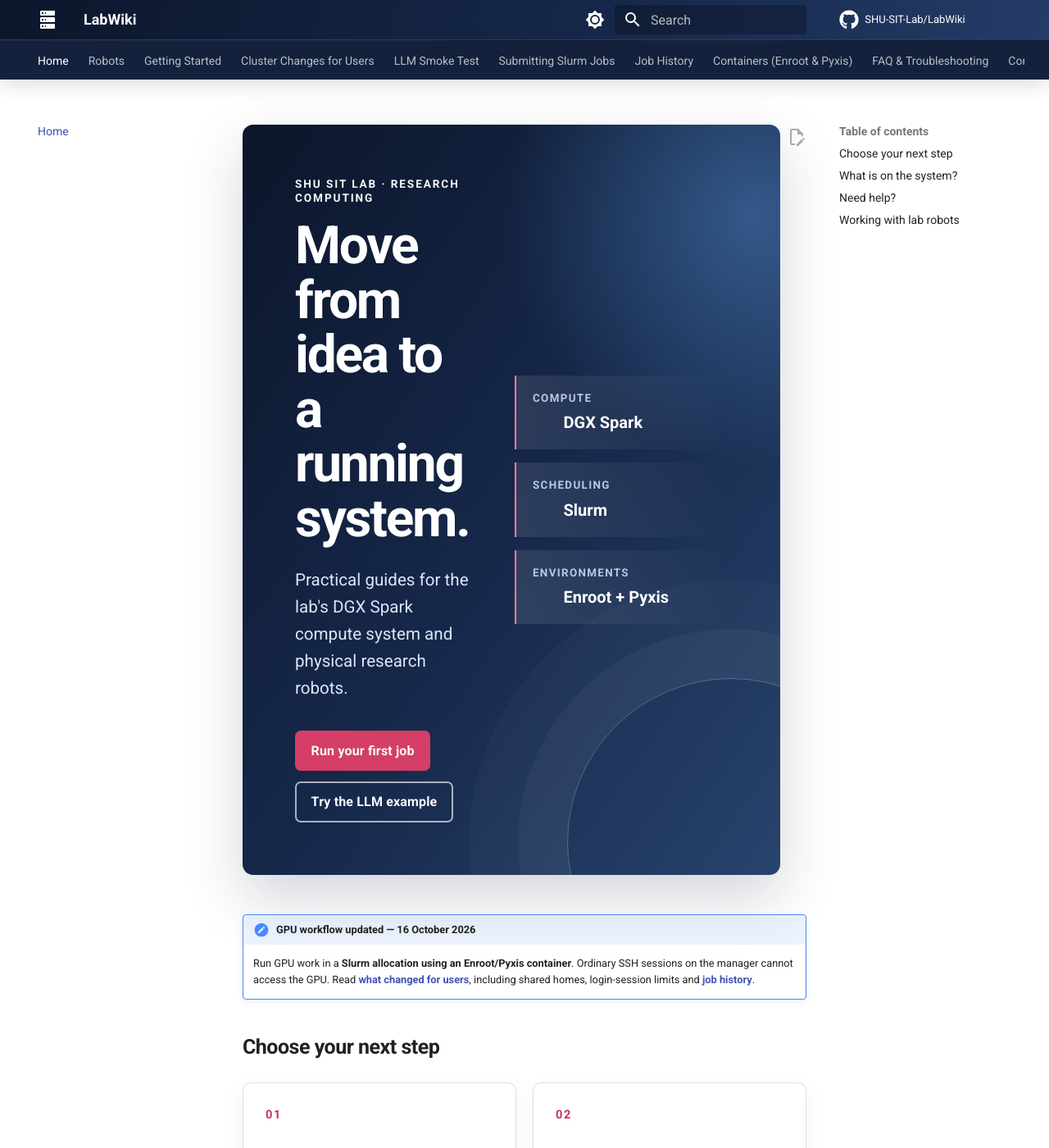
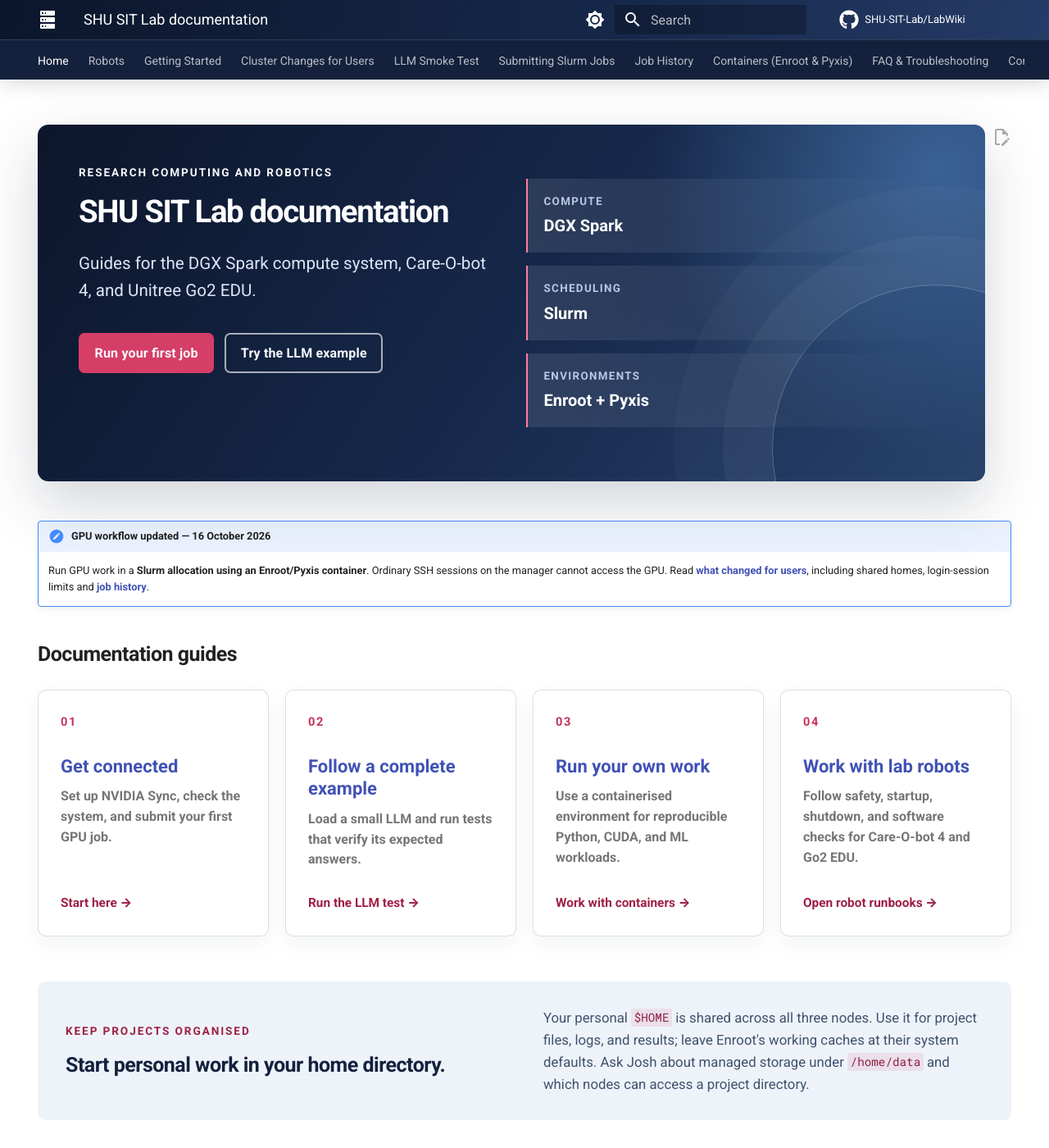
Before and after one commit to SHU-SIT-Lab/LabWiki, an MkDocs documentation site: the page built from docs/index.md, in a window 1280 px wide and 1400 px high. Shown: the whole window at 82% size. Built offline with MkDocs 1.6.1 and Material for MkDocs 9.7.7, drawn with Linux system fonts in a browser that asks for light colours; comment, search, counter and statistics services are not loaded.

Commit message:
Fix homepage layout and use a professional documentation title

```diff
--- a/docs/index.md
+++ b/docs/index.md
@@ -1,8 +1,15 @@
+---
+title: SHU SIT Lab documentation
+hide:
+  - navigation
+  - toc
+---
+
 <div class="landing-hero">
   <div class="landing-hero__content">
-    <p class="eyebrow">SHU SIT LAB &middot; RESEARCH COMPUTING</p>
-    <h1>Move from idea to a running system.</h1>
-    <p class="landing-lede">Practical guides for the lab's DGX Spark compute system and physical research robots.</p>
+    <p class="eyebrow">RESEARCH COMPUTING AND ROBOTICS</p>
+    <h1>SHU SIT Lab documentation</h1>
+    <p class="landing-lede">Guides for the DGX Spark compute system, Care-O-bot 4, and Unitree Go2 EDU.</p>
     <p class="hero-actions">
       <a class="md-button md-button--primary" href="getting-started/">Run your first job</a>
       <a class="md-button" href="llm-smoke-test/">Try the LLM example</a>
@@ -30,7 +37,7 @@
     [what changed for users](cluster-updates.md), including shared homes,
     login-session limits and [job history](job-history.md).
 
-## Choose your next step
+## Documentation guides
 
 <div class="journey-grid">
   <a class="journey-card" href="getting-started/">
--- a/docs/stylesheets/extra.css
+++ b/docs/stylesheets/extra.css
@@ -89,11 +89,11 @@
 .landing-hero {
   position: relative;
   display: grid;
-  grid-template-columns: minmax(0, 1.55fr) minmax(13rem, 0.7fr);
-  gap: 2.5rem;
+  grid-template-columns: repeat(auto-fit, minmax(min(100%, 18rem), 1fr));
+  gap: 1.75rem;
   overflow: hidden;
   margin: 0.25rem 0 2.4rem;
-  padding: clamp(2rem, 5vw, 4.25rem);
+  padding: clamp(1.5rem, 4vw, 2.5rem);
   border-radius: 0.65rem;
   color: #f7f9fc;
   background:
@@ -117,6 +117,7 @@
 .landing-hero__content,
 .hero-facts {
   position: relative;
+  min-width: 0;
   z-index: 1;
 }
 
@@ -134,11 +135,11 @@
 }
 
 .landing-hero h1 {
-  max-width: 8.3em;
   margin: 0;
   color: #ffffff;
-  font-size: clamp(2.2rem, 5vw, 3.55rem);
-  line-height: 1.04;
+  font-size: clamp(1.5rem, 3vw, 2.25rem);
+  font-weight: 700;
+  line-height: 1.15;
 }
 
 .landing-lede {
@@ -195,7 +196,7 @@
   text-transform: uppercase;
 }
 
-.hero-facts dd {
+.md-typeset .hero-facts dd {
   margin: 0.15rem 0 0;
   color: #ffffff;
   font-size: 1rem;
@@ -204,7 +205,7 @@
 
 .journey-grid {
   display: grid;
-  grid-template-columns: repeat(auto-fit, minmax(12rem, 1fr));
+  grid-template-columns: repeat(auto-fit, minmax(min(100%, 12rem), 1fr));
   gap: 1rem;
   margin: 1.3rem 0 2.75rem;
 }
@@ -273,7 +274,7 @@
 
 .storage-callout {
   display: grid;
-  grid-template-columns: minmax(0, 1.1fr) minmax(0, 0.9fr);
+  grid-template-columns: repeat(auto-fit, minmax(min(100%, 16rem), 1fr));
   gap: 2.3rem;
   align-items: center;
   margin: 0 0 2.75rem;
@@ -317,16 +318,6 @@
   color: #c7d2e3;
 }
 
-@media screen and (max-width: 76.1875em) {
-  .journey-grid {
-    grid-template-columns: 1fr;
-  }
-
-  .journey-card {
-    min-height: 0;
-  }
-}
-
 @media screen and (max-width: 44.9375em) {
   .landing-hero,
   .storage-callout {
@@ -335,11 +326,15 @@
   }
 
   .landing-hero {
-    padding: 2rem 1.4rem;
+    padding: 1.5rem 1rem;
+  }
+
+  .journey-card {
+    min-height: 0;
   }
 
   .hero-facts {
-    grid-template-columns: repeat(3, minmax(0, 1fr));
+    grid-template-columns: repeat(auto-fit, minmax(min(100%, 8rem), 1fr));
     gap: 0.45rem;
   }
 
```
